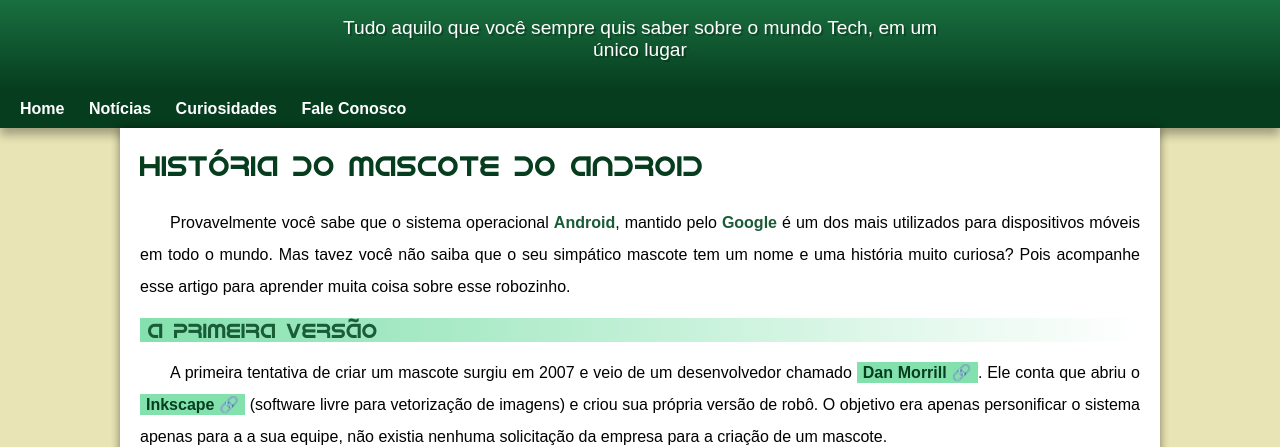
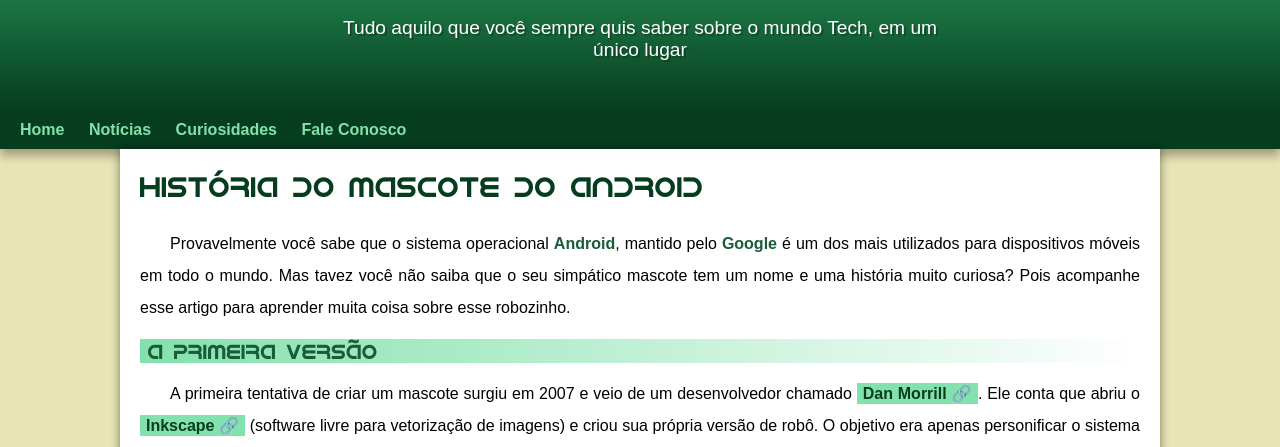
Before and after one commit to brunorocha77/projeto-android, a plain HTML site: page index.html in a window 1280 px wide. Shown: the part 100-547 px from the top of the page. Drawn offline with Linux system fonts and the light colour scheme.

Commit message:
Update style.css

```diff
--- a/style.css
+++ b/style.css
@@ -72,7 +72,7 @@
     font-family: var(--fonte-padrao);
     max-width: 600px;
     margin: auto;
-    margin-bottom: 30px;
+    padding-bottom: 50px;
     padding-left: 10px;
     padding-right: 10px;
     text-shadow: 2px 2px 0px rgba(0, 0, 0, 0.243);
@@ -85,7 +85,7 @@
 }
 
 nav > a {
-    color: white;
+    color: var(--cor1);
     padding: 10px;
     border-radius: 5px;
     text-decoration: none;
```
